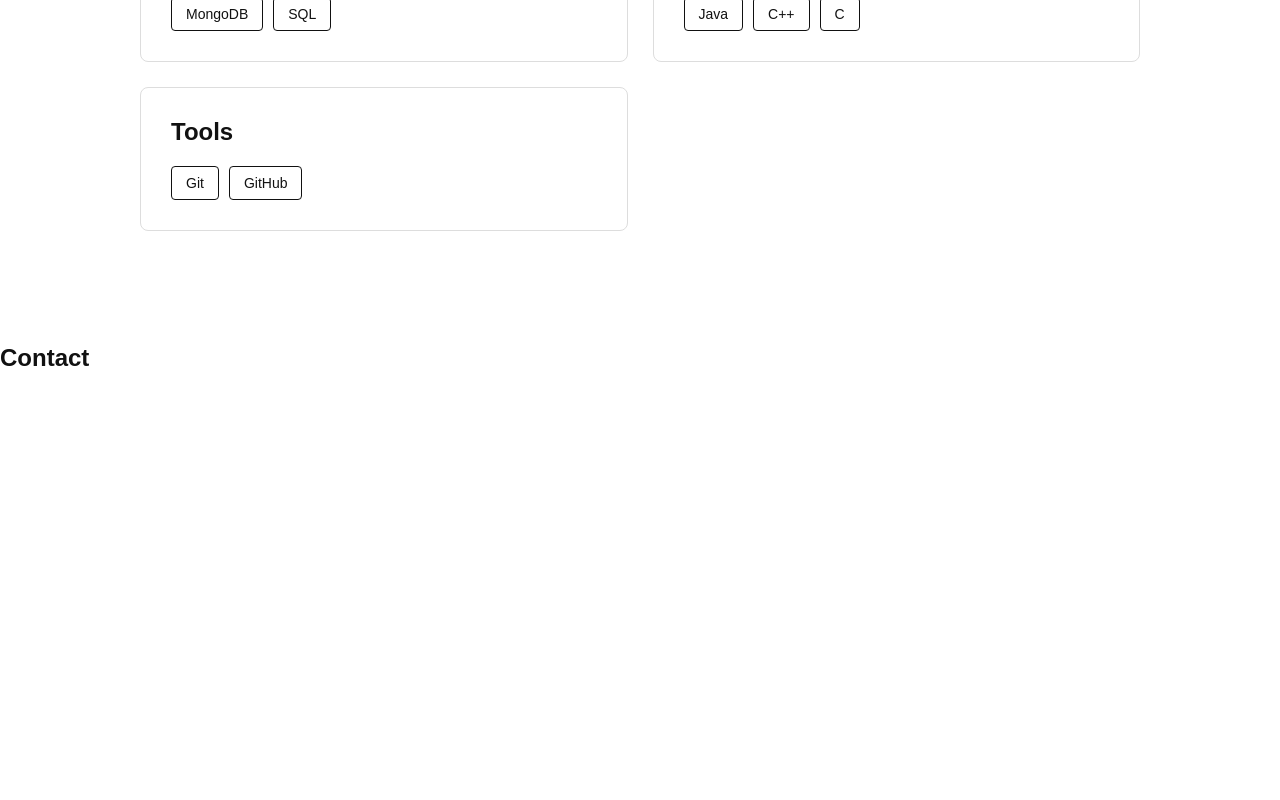
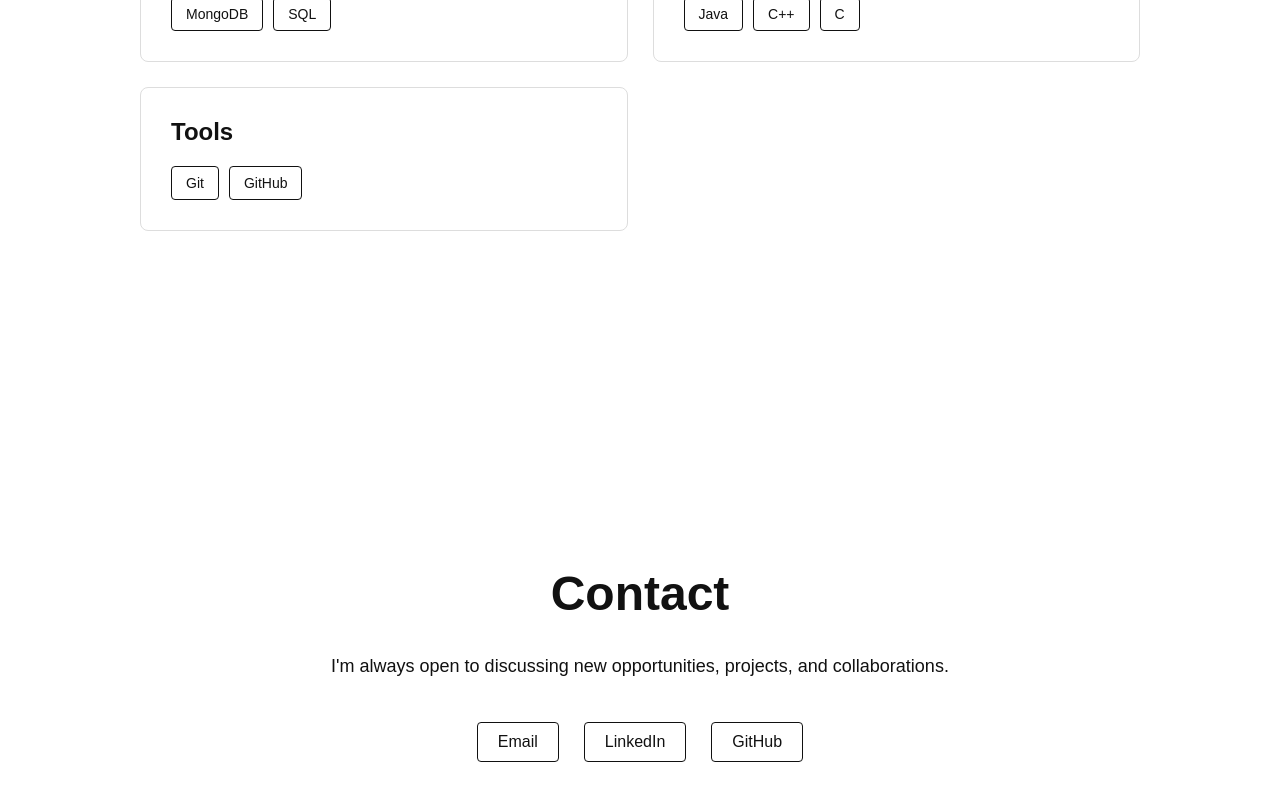
Before and after one commit to medhassii/medha-portfolio, a React (Vite) app: page / in a window 1280 px wide. Shown: the part 3644-4444 px from the top of the page. Before the commit the page ends 4016 px from the top, so only its background shows below. Built offline with nearby package versions, Linux system fonts and the light colour scheme.

Commit message:
added contacts section

```diff
--- a/src/App.jsx
+++ b/src/App.jsx
@@ -5,6 +5,7 @@ import About from "./components/About/About";
 import Experience from "./components/Experience/Experience";
 import Projects from "./components/Projects/Projects";
 import Skills from "./components/Skills/Skills";
+import Contact from "./components/Contact/Contact";
 
 
 function App() {
@@ -17,10 +18,7 @@ function App() {
       <Experience />
       <Projects />
       <Skills />
-
-      <section id="contact">
-        <h1>Contact</h1>
-      </section>
+      <Contact />
     </div>
   );
 }
--- /dev/null
+++ b/src/components/Contact/Contact.css
@@ -0,0 +1,54 @@
+.contact {
+  min-height: 80vh;
+  display: flex;
+  align-items: center;
+  justify-content: center;
+  padding: 100px 20px;
+  text-align: center;
+}
+
+.contact-content {
+  max-width: 700px;
+}
+
+.contact h2 {
+  font-size: 48px;
+  margin-bottom: 30px;
+}
+
+.contact p {
+  font-size: 18px;
+  line-height: 1.7;
+  margin-bottom: 40px;
+}
+
+.contact-links {
+  display: flex;
+  justify-content: center;
+  gap: 25px;
+}
+
+.contact-links a {
+  color: #111111;
+  text-decoration: none;
+  border: 1px solid #111111;
+  padding: 10px 20px;
+  border-radius: 4px;
+  transition: all 0.2s ease;
+}
+
+.contact-links a:hover {
+  background-color: #111111;
+  color: #ffffff;
+}
+
+@media (max-width: 600px) {
+  .contact-links {
+    flex-direction: column;
+    align-items: center;
+  }
+
+  .contact-links a {
+    width: 150px;
+  }
+}
--- /dev/null
+++ b/src/components/Contact/Contact.jsx
@@ -0,0 +1,40 @@
+import "./Contact.css";
+
+function Contact() {
+  return (
+    <section id="contact" className="contact">
+      <div className="contact-content">
+        <h2>Contact</h2>
+
+        <p>
+          I'm always open to discussing new opportunities, projects, and
+          collaborations.
+        </p>
+
+        <div className="contact-links">
+          <a href="mailto:medhasingh1399@gmail.com">
+            Email
+          </a>
+
+          <a
+            href="https://www.linkedin.com/in/medha01"
+            target="_blank"
+            rel="noreferrer"
+          >
+            LinkedIn
+          </a>
+
+          <a
+            href="https://github.com/medhassii"
+            target="_blank"
+            rel="noreferrer"
+          >
+            GitHub
+          </a>
+        </div>
+      </div>
+    </section>
+  );
+}
+
+export default Contact;
```
